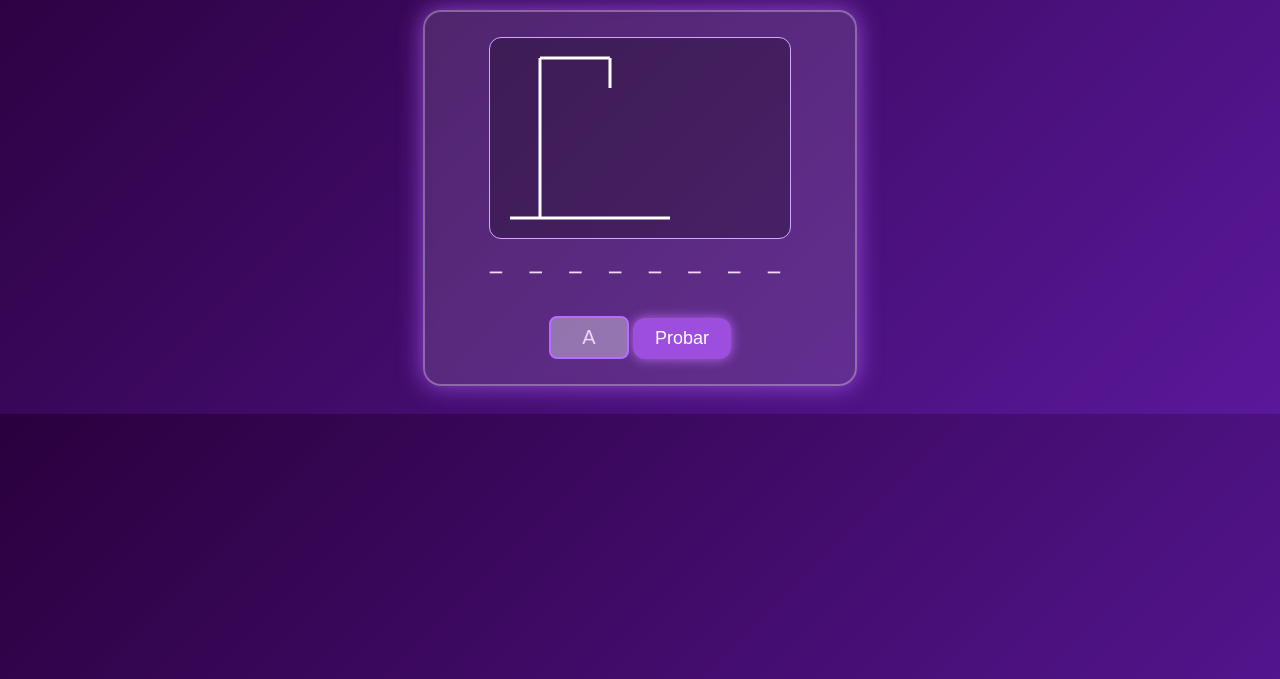
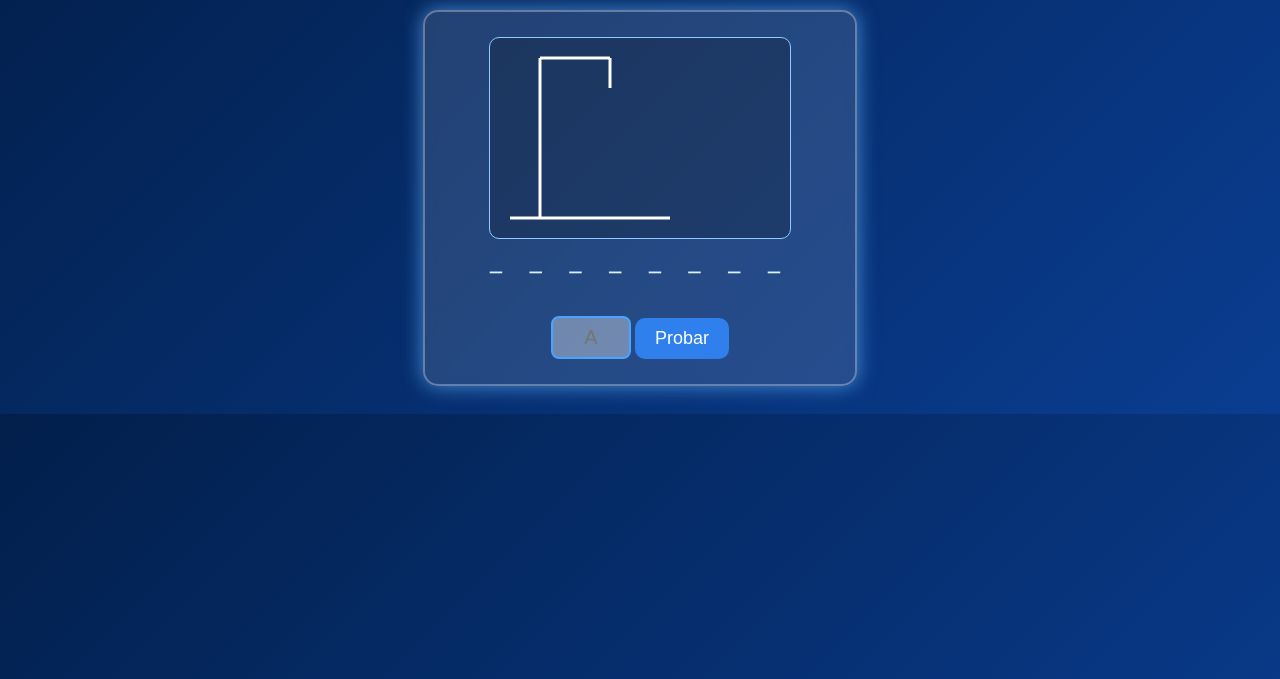
Before and after one commit to adrian207x-blip/Mi-name-, a plain HTML site: page index.html in a window 1280 px wide. Shown: the part 121-800 px from the top of the page. Drawn offline with Linux system fonts and the light colour scheme.

Commit message:
Update index.html

```diff
--- a/index.html
+++ b/index.html
@@ -2,45 +2,45 @@
 <html lang="es">
 <head>
 <meta charset="UTF-8">
-<title>Ahorcado - Tema Morado</title>
+<title>Ahorcado - Tema Azul</title>
 <style>
 body {
     font-family: 'Segoe UI', sans-serif;
     text-align: center;
-    background: linear-gradient(135deg, #2a003d, #5a189a);
+    background: linear-gradient(135deg, #021f4b, #0a3d91);
     color: white;
     padding: 20px;
 }
 h1 {
     font-size: 38px;
-    text-shadow: 0 0 12px #d28bff;
+    text-shadow: 0 0 10px #74b9ff;
 }
 #gameBox {
     background: rgba(255, 255, 255, 0.12);
     backdrop-filter: blur(6px);
     border: 2px solid rgba(255, 255, 255, 0.3);
-    border-radius: 18px;
+    border-radius: 15px;
     padding: 25px;
     width: 380px;
     margin: auto;
-    box-shadow: 0 0 25px rgba(180, 100, 255, 0.7);
+    box-shadow: 0 0 20px rgba(100, 180, 255, 0.7);
 }
 #canvas {
-    background: rgba(0, 0, 0, 0.25);
-    border: 1px solid #d6a5ff;
-    border-radius: 12px;
+    background: rgba(0, 0, 0, 0.2);
+    border: 1px solid #8ecbff;
+    border-radius: 10px;
     display: block;
     margin: 0 auto;
 }
 #letras {
     letter-spacing: 10px;
     font-size: 28px;
-    color: #f3d9ff;
+    color: #dbefff;
 }
 #mensaje {
     font-size: 20px;
-    color: #e0b3ff;
-    text-shadow: 0 0 8px #d28bff;
+    color: #a8d8ff;
+    text-shadow: 0 0 6px #74b9ff;
     min-height: 1.2em;
 }
 input {
@@ -50,33 +50,24 @@ input {
     width: 60px;
     text-align: center;
     border-radius: 8px;
-    border: 2px solid #b76cff;
+    border: 2px solid #4aa3ff;
     background: rgba(255, 255, 255, 0.35);
     color: white;
 }
-input::placeholder {
-    color: #f0d6ff;
-}
 button {
-    padding: 10px 22px;
+    padding: 10px 20px;
     font-size: 18px;
-    border-radius: 12px;
+    border-radius: 10px;
     border: none;
-    background: #9d4edd;
+    background: #2f80ed;
     color: white;
     cursor: pointer;
-    box-shadow: 0 0 12px rgba(200, 120, 255, 0.8);
-    transition: 0.2s;
-}
-button:hover {
-    background: #c77dff;
-    transform: scale(1.05);
 }
 </style>
 </head>
 <body>
 
-<h1>El juego del ahorcado</h1>
+<h1>El juego para ahorcado</h1>
 
 <div id="gameBox">
     <canvas id="canvas" width="300" height="200"></canvas>
@@ -157,13 +148,6 @@ function revisarEstado() {
         dibujarAhorcado();
         return;
     }
-
-    const ganado = palabra.split("").every(l => letrasCorrectas.has(l));
-    if (ganado) {
-        elMensaje.innerHTML = "🎉 Correcto!";
-    } else {
-        elMensaje.innerHTML = "";
-    }
 }
 </script>
 
```
